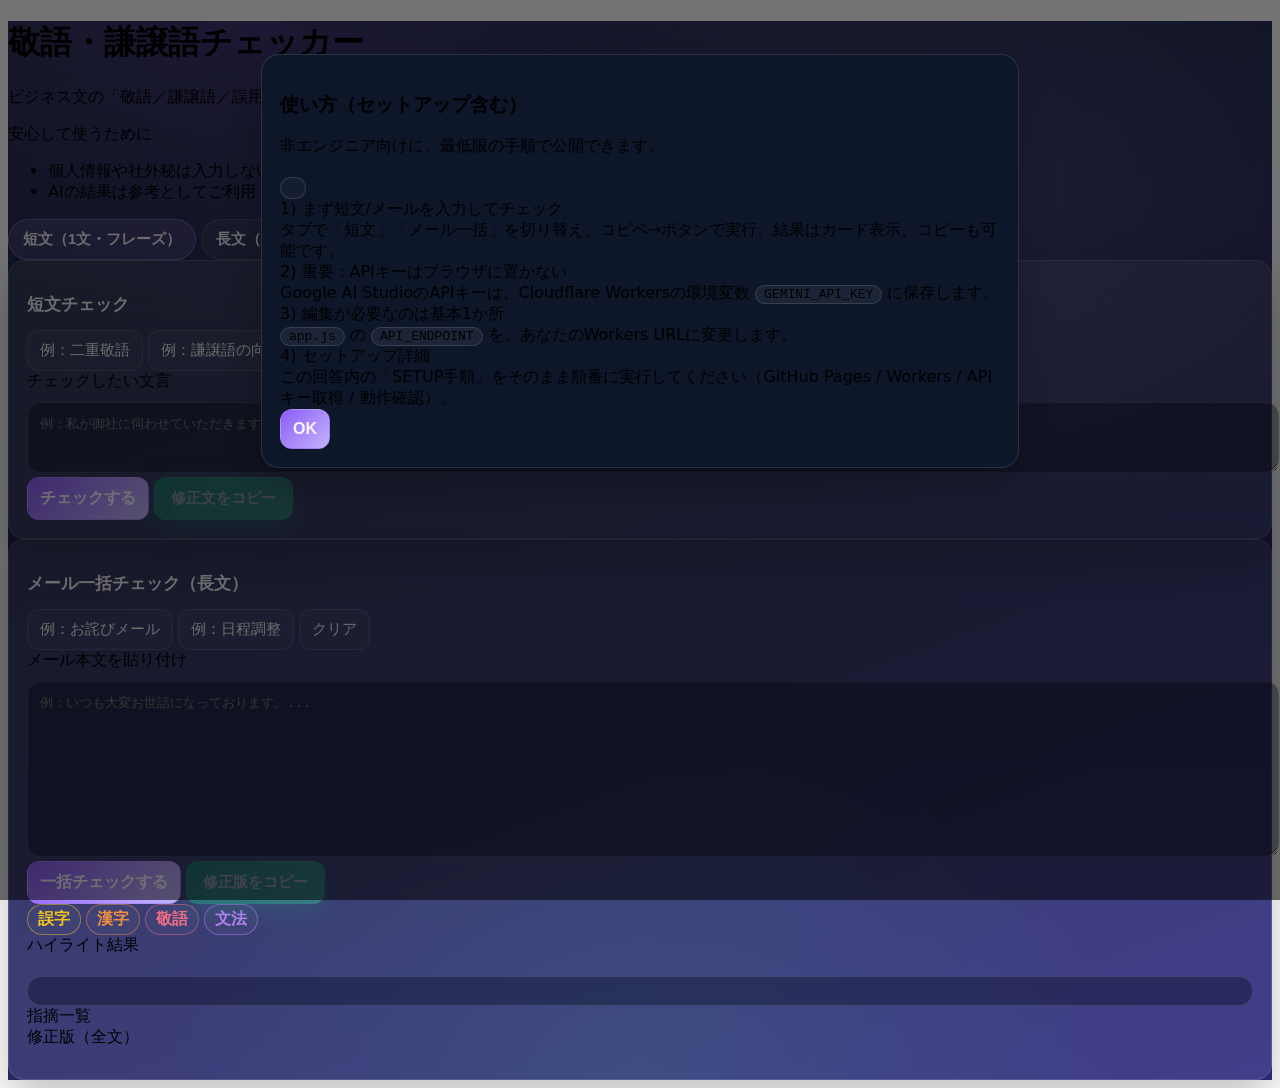
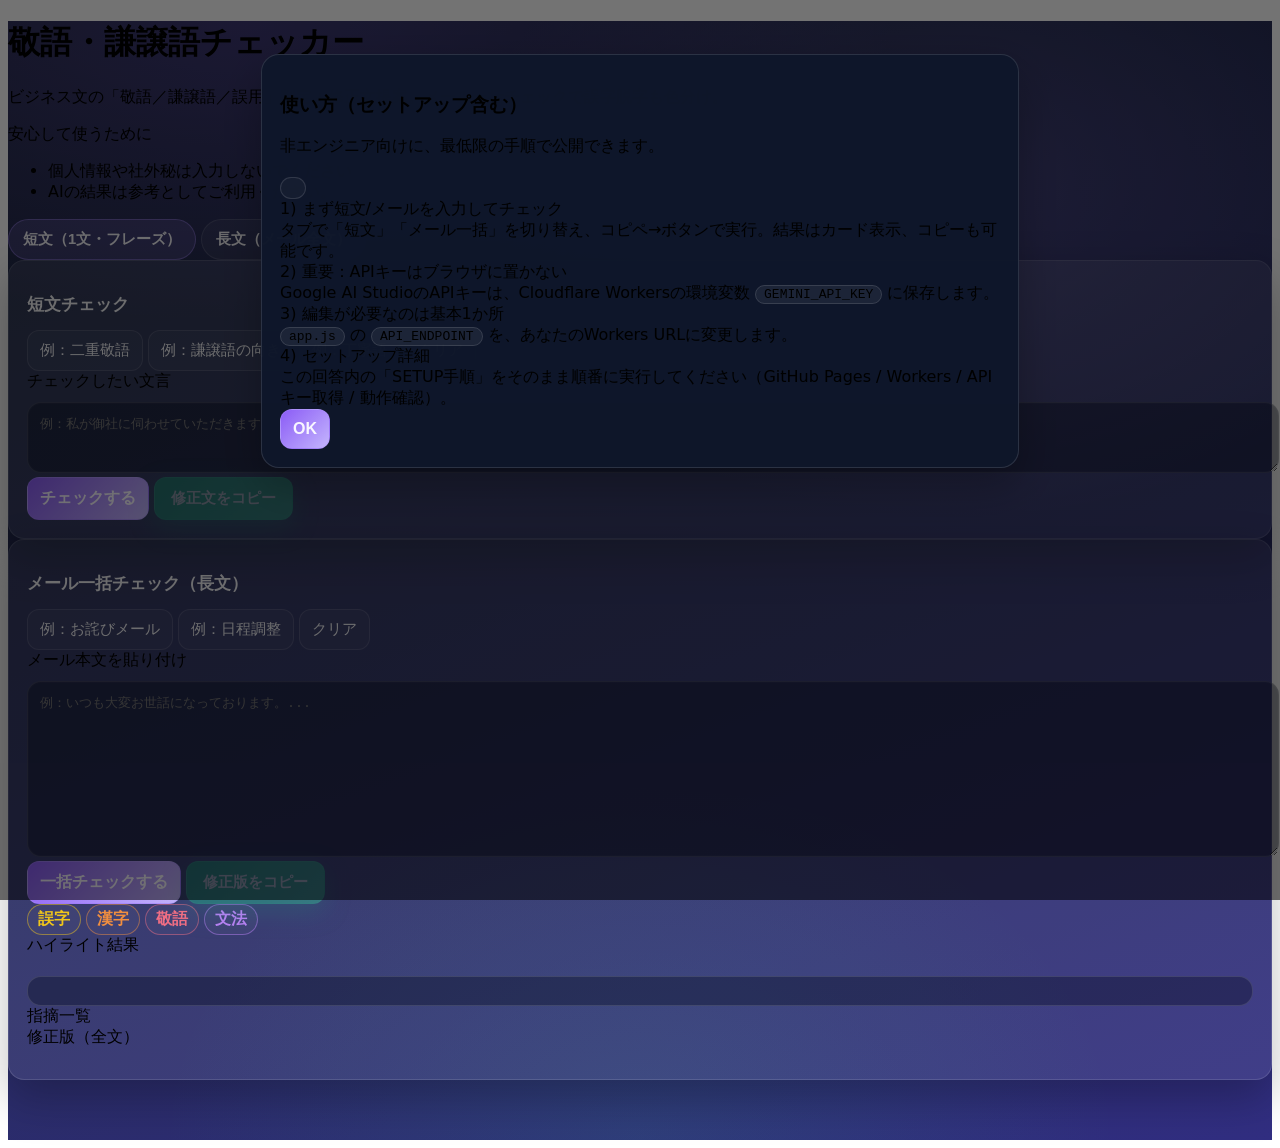

Update style.css

--- a/style.css
+++ b/style.css
@@ -303,3 +303,10 @@
   border: 1px solid var(--border);
 }
 
+footer{
+  padding:30px 0;
+  color:rgba(255,255,255,.85);
+}
+footer a{
+  text-decoration:underline;
+}
